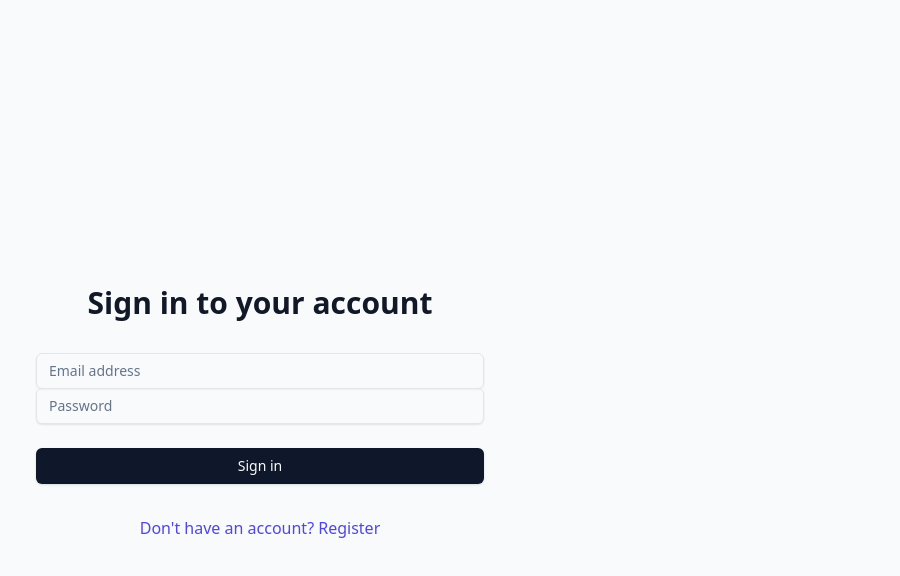
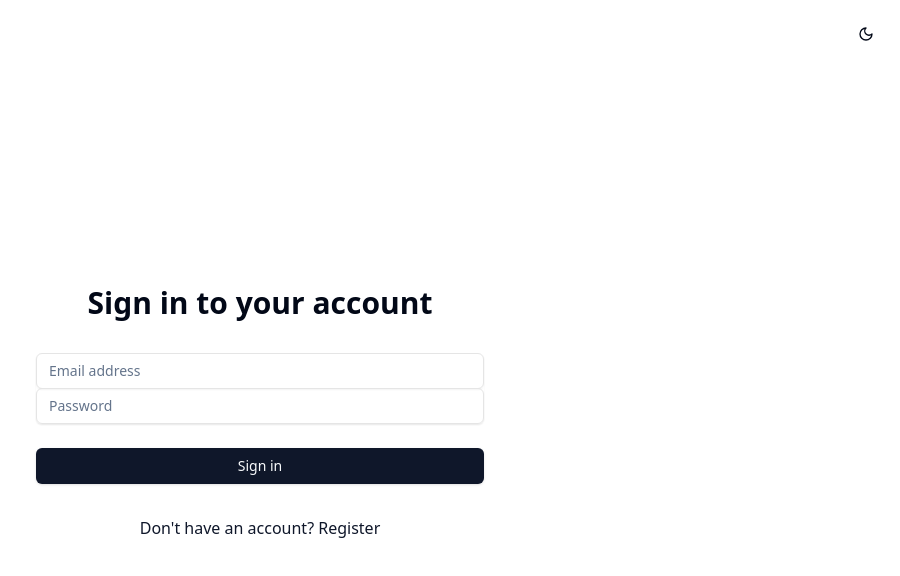
Before and after one commit to SINGH-RAJVEER/MindScribe, a React (Vite) app in the folder frontend/: page /login in a window 1280 px wide. Shown: the top 576 px of the page, without its empty margins (380-1280 px from the left). Built offline with nearby package versions, Linux system fonts and the light colour scheme; no server answers.

Commit message:
added the mode toggle to the login and regester page as well

```diff
--- a/frontend/src/components/Login.jsx
+++ b/frontend/src/components/Login.jsx
@@ -3,6 +3,7 @@
 import { useLogin } from "../hooks/useLogin"
 import { Input } from "./ui/input"
 import { Button } from "./ui/button"
+import ThemeToggle from "./ThemeToggle"
 
 function Login() {
   const [email, setEmail] = useState("")
@@ -15,10 +16,13 @@
   }
 
   return (
-    <div className="flex min-h-screen items-center justify-center bg-gray-50 py-12 px-4 sm:px-6 lg:px-8">
+    <div className="flex min-h-screen items-center justify-center bg-background py-12 px-4 sm:px-6 lg:px-8">
+      <div className="absolute top-4 right-4">
+        <ThemeToggle />
+      </div>
       <div className="w-full max-w-md space-y-8">
         <div>
-          <h2 className="mt-6 text-center text-3xl font-extrabold text-gray-900">Sign in to your account</h2>
+          <h2 className="mt-6 text-center text-3xl font-extrabold text-foreground">Sign in to your account</h2>
         </div>
         <form className="mt-8 space-y-6" onSubmit={handleLogin}>
           <div className="rounded-md shadow-sm -space-y-px">
@@ -61,8 +65,8 @@
           </div>
         </form>
         <div className="text-center">
-          <Link to="/register" className="font-medium text-indigo-600 hover:text-indigo-500">
-            Don&apos;t have an account? Register
+          <Link to="/register" className="font-medium text-primary hover:text-primary/80">
+            Don't have an account? Register
           </Link>
         </div>
       </div>
--- a/frontend/src/components/Register.jsx
+++ b/frontend/src/components/Register.jsx
@@ -3,6 +3,7 @@
 import { useRegister } from "../hooks/useRegister"
 import { Input } from "./ui/input"
 import { Button } from "./ui/button"
+import ThemeToggle from "./ThemeToggle"
 
 function Register() {
   const [username, setUsername] = useState("")
@@ -16,10 +17,13 @@
   }
 
   return (
-    <div className="flex min-h-screen items-center justify-center bg-gray-50 py-12 px-4 sm:px-6 lg:px-8">
+    <div className="flex min-h-screen items-center justify-center bg-background py-12 px-4 sm:px-6 lg:px-8">
+      <div className="absolute top-4 right-4">
+        <ThemeToggle />
+      </div>
       <div className="w-full max-w-md space-y-8">
         <div>
-          <h2 className="mt-6 text-center text-3xl font-extrabold text-gray-900">
+          <h2 className="mt-6 text-center text-3xl font-extrabold text-foreground">
             Create your account
           </h2>
         </div>
@@ -74,7 +78,7 @@
           </div>
         </form>
         <div className="text-center">
-          <Link to="/login" className="font-medium text-indigo-600 hover:text-indigo-500">
+          <Link to="/login" className="font-medium text-primary hover:text-primary/80">
             Already have an account? Log in
           </Link>
         </div>
```
Also changed, not shown: 1 other file (tests, documents, lock files or other folders).
